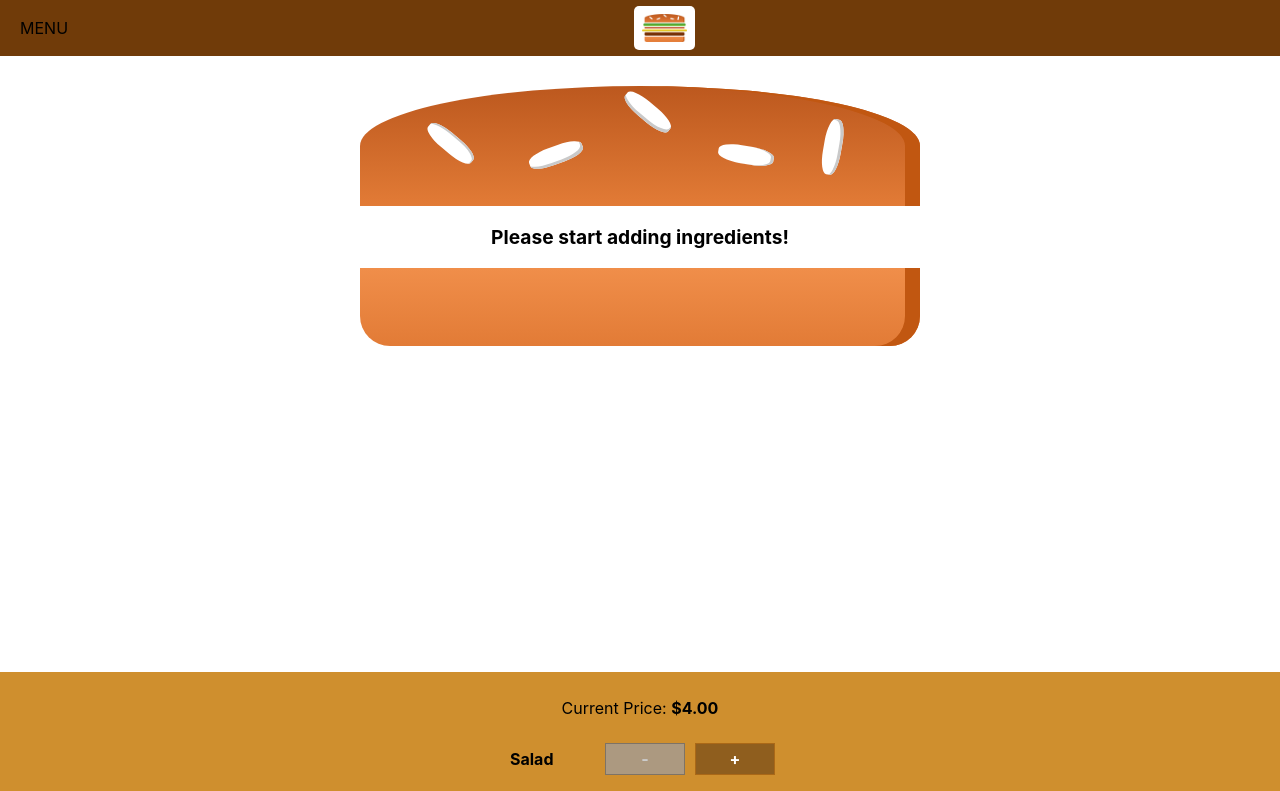
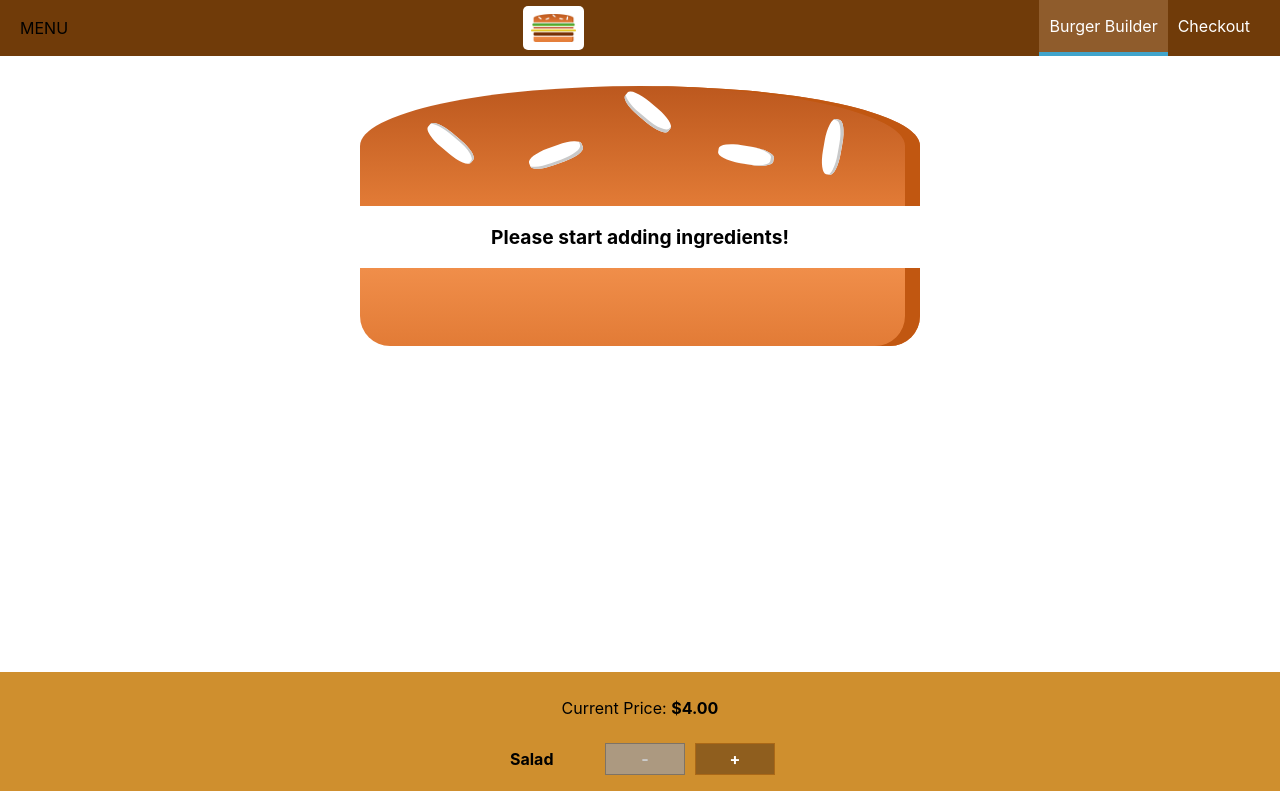
Before and after one commit to dev-bhuptani/burger-builder, a React (Create React App) app: page / in a window 1280 px wide. Shown: the top 791 px of the page. Built offline with nearby package versions, Linux system fonts and the light colour scheme.

Commit message:
Created NavigationItems component to group navigation links together. Also, implemented it in Toolbar component.

```diff
--- /dev/null
+++ b/src/components/Navigation/NavigationItems/NavigationItems.css
@@ -0,0 +1,34 @@
+.NavigationItems {
+    margin: 0;
+    padding: 0;
+    list-style: none;
+    display: flex;
+    align-items: center;
+    height: 100%;
+}
+
+.NavigationItem {
+    margin: 0;
+    box-sizing: border-box;
+    display: flex;
+    height: 100%;
+    align-items: center;
+}
+
+.NavigationItem a {
+    color: #fff;
+    text-decoration: none;
+    height: 100%;
+    padding: 16px 10px;
+    border-bottom: 4px solid transparent;
+    box-sizing: border-box;
+    display: block;
+}
+
+.NavigationItem a:hover,
+.NavigationItem a:active,
+.NavigationItem a.active {
+    background-color: #8f5c2c;
+    border-bottom: 4px solid #40a4cb;
+    color: #fff;
+}
--- /dev/null
+++ b/src/components/Navigation/NavigationItems/NavigationItems.js
@@ -0,0 +1,15 @@
+import React from "react";
+import "./NavigationItems.css";
+
+const navigationItems = props => (
+    <ul className="NavigationItems">
+        <li className="NavigationItem">
+            <a href="/" className="active">Burger Builder</a>
+        </li>
+        <li className="NavigationItem">
+            <a href="/">Checkout</a>
+        </li>
+    </ul>
+);
+
+export default navigationItems;
--- a/src/components/Navigation/Toolbar/Toolbar.js
+++ b/src/components/Navigation/Toolbar/Toolbar.js
@@ -1,5 +1,6 @@
 import React from "react";
 import Logo from "../../UI/Logo/Logo";
+import NavigationItems from "../NavigationItems/NavigationItems";
 import "./Toolbar.css";
 
 const toolbar = props => (
@@ -7,6 +8,7 @@ const toolbar = props => (
         <div>MENU</div>
         <Logo />
         <nav>
+            <NavigationItems />
         </nav>
     </header>
 );
```
